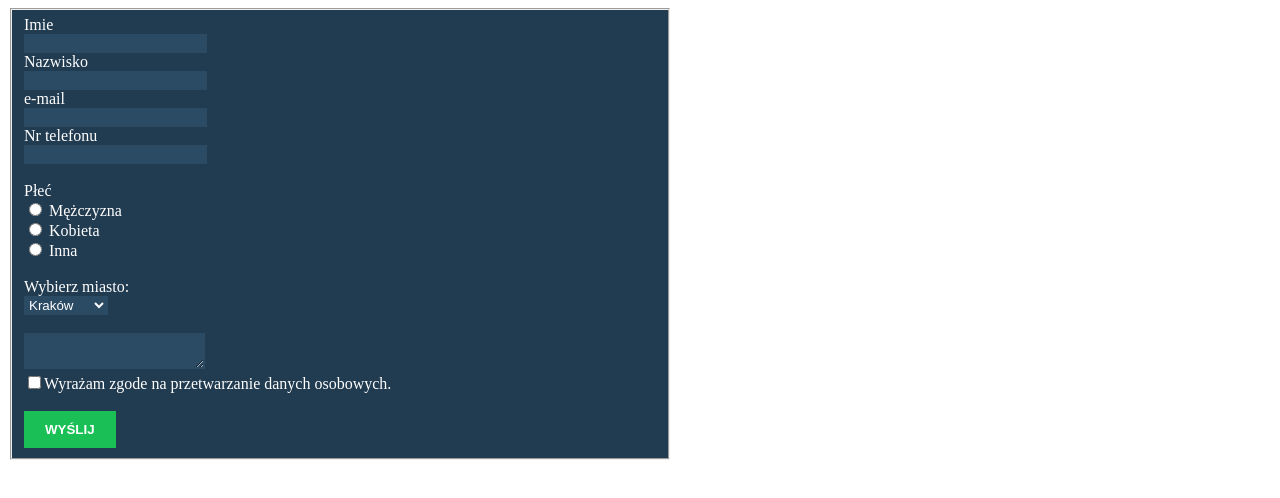
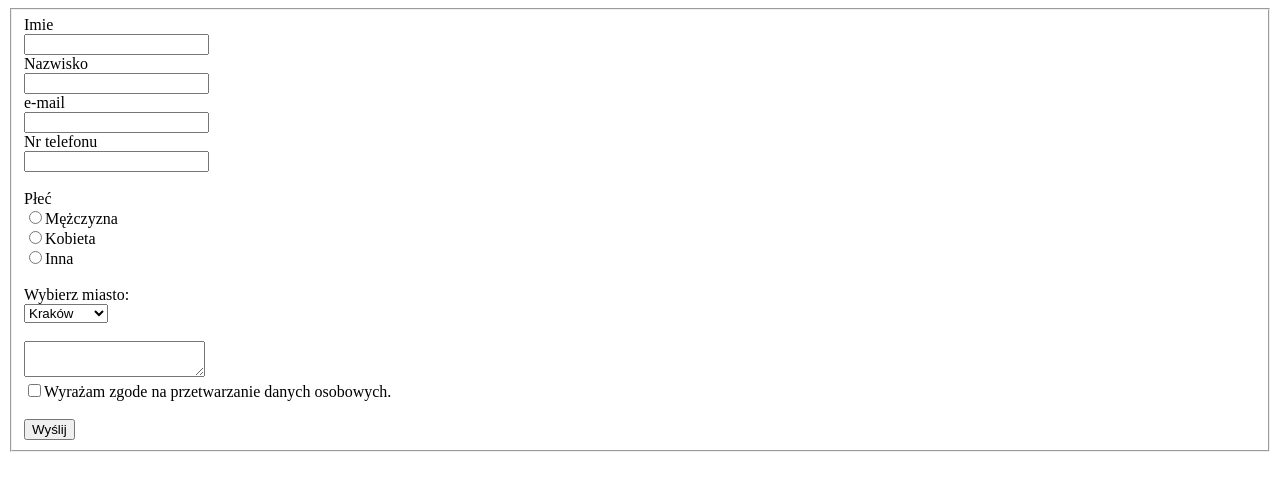
Before and after one commit to artur9501/artur9501.github.io, a plain HTML site: page zadania-domowe/zadanie1/index.html in a window 1280 px wide. Drawn offline with Linux system fonts and the light colour scheme.

Commit message:
Poprawka błędów 16.04

```diff
--- a/zadania-domowe/zadanie1/index.html
+++ b/zadania-domowe/zadanie1/index.html
@@ -4,7 +4,6 @@
 <head>
     <meta charset="UTF-8">
     <title>Document</title>
-    <link rel="stylesheet" href="css/style.css">
 </head>
 
 <body>
@@ -19,15 +18,15 @@
             <label for="telefon">Nr telefonu</label><br/>
             <input type="tel" name="telefon" id="telefon"><br/><br/> Płeć
             <br/>
-            <input type="radio" name="gender"> Mężczyzna<br/>
-            <input type="radio" name="gender"> Kobieta <br/>
-            <input type="radio" name="gender"> Inna <br/>
+            <label><input type="radio" name="gender">Mężczyzna</label><br/>
+            <label><input type="radio" name="gender">Kobieta</label><br/>
+            <label><input type="radio" name="gender">Inna</label><br/>
             <br/>
             <label for="miasto">Wybierz miasto:</label><br/>
-            <select>
-            <option value="krakow">Kraków</option>
-            <option value="warszawa">Warszawa</option>
-            <option value="gdansk">Gdańsk</option>
+            <select id="miasto">
+                <option value="krakow">Kraków</option>
+                <option value="warszawa">Warszawa</option>
+                <option value="gdansk">Gdańsk</option>
             </select>
             <br/> <br/>
             <textarea maxlength="100"></textarea>
@@ -35,8 +34,8 @@
             <label><input type="checkbox" >Wyrażam zgode na przetwarzanie danych osobowych. </label>
             <br/>
 
-        <br/>
-        <input type="submit" value="Wyślij">
+            <br/>
+            <input type="submit" value="Wyślij">
         </fieldset>
     </form>
 
```
